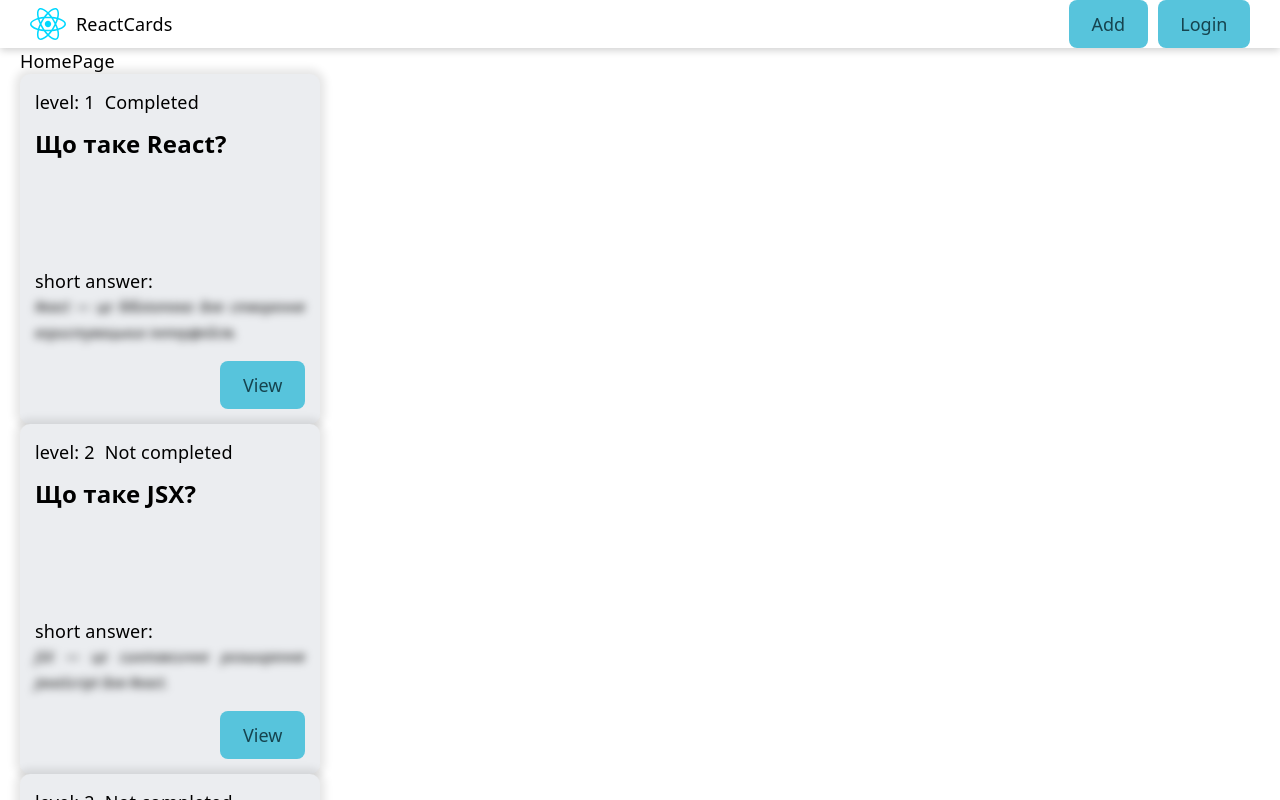
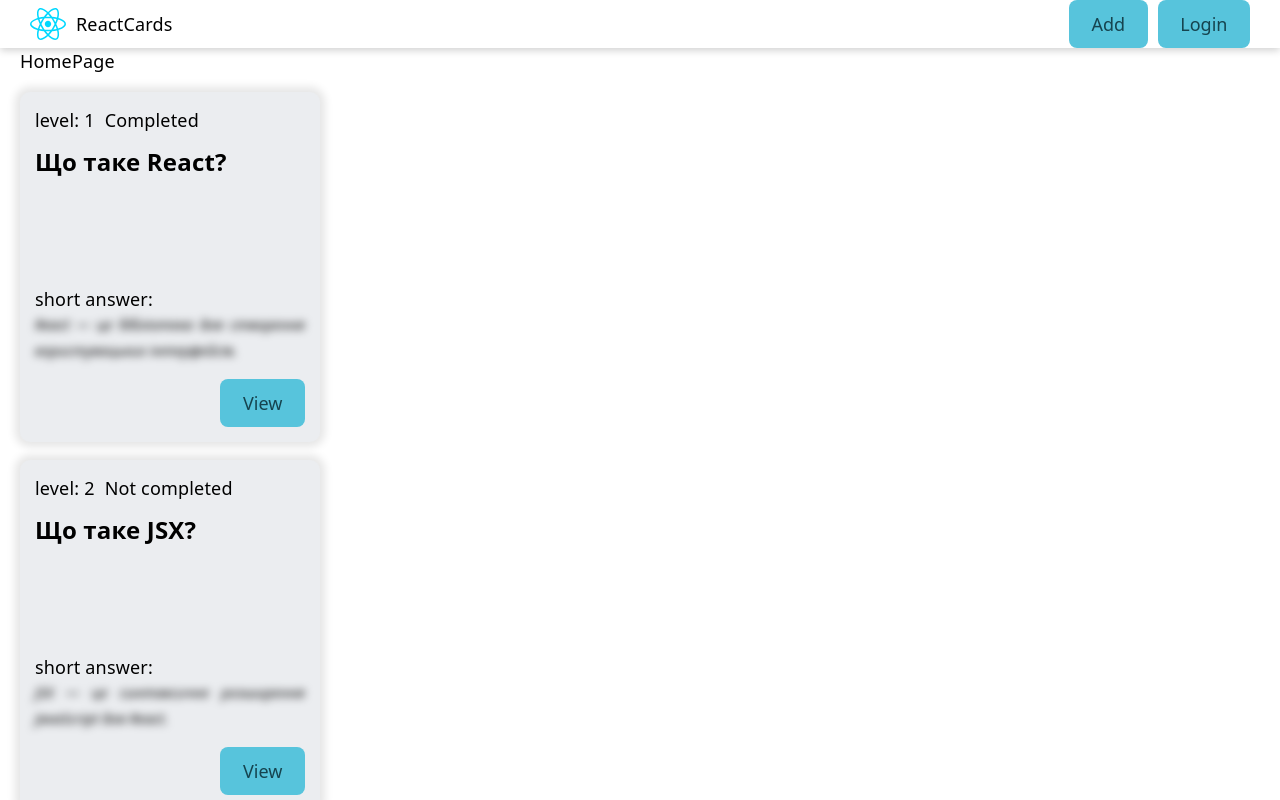
Before and after one commit to YaroslavPrystupluk/react-app-course, a React (Vite) app: page / in a window 1280 px wide. Built offline with nearby package versions, Linux system fonts and the light colour scheme; data requests are answered from the project's data file.

Commit message:
add QuestionCard

```diff
--- /dev/null
+++ b/src/components/QuestionsCardList/QuestionsCardList.jsx
@@ -0,0 +1,15 @@
+import {QuestionCard} from "../QuestionCard";
+
+import s from './index.module.css';
+
+const QuestionsCardList = ({cards}) => {
+    return (
+        <div className={s.cardList}>
+            { cards.map((card) => (
+                <QuestionCard card={card} key={card.id} />
+            ))}
+        </div>
+    );
+};
+
+export default QuestionsCardList;
--- /dev/null
+++ b/src/components/QuestionsCardList/index.js
@@ -0,0 +1 @@
+export { default as QuestionsCardList } from './QuestionsCardList';
--- /dev/null
+++ b/src/components/QuestionsCardList/index.module.css
@@ -0,0 +1,6 @@
+.cardList {
+    display: flex;
+    flex-direction: column;
+    gap: 1rem;
+    margin-top: 1rem
+}
--- /dev/null
+++ b/src/constans/index.js
@@ -0,0 +1 @@
+export const API_URL = 'http://localhost:8080'
--- /dev/null
+++ b/src/hooks/useFetch.jsx
@@ -0,0 +1,27 @@
+import {useEffect, useState} from "react";
+
+export const useFetch = (url) => {
+    const [data, setData] = useState([]);
+    const [loading, setLoading] = useState(true);
+    const [error, setError] = useState(null);
+
+    const fetchData = async () => {
+        setLoading(true);
+        try {
+            setError(null);
+            const response = await fetch(url);
+            const data = await response.json();
+            setData(data);
+        } catch (e) {
+            setError(e.message || "Something went wrong");
+        } finally {
+            setLoading(false);
+        }
+    }
+
+    useEffect(() => {
+        fetchData();
+    }, [])
+
+    return {data, loading, error};
+};
--- a/src/page/HomePage/HomePage.jsx
+++ b/src/page/HomePage/HomePage.jsx
@@ -1,61 +1,19 @@
 import { QuestionCard } from "../../components/QuestionCard";
+import {API_URL} from "../../constans/index.js";
+import {useFetch} from "../../hooks/useFetch.jsx";
+import {QuestionsCardList} from "../../components/QuestionsCardList";
 
 import s from "./index.module.css";
 
-const cards = [
-  {
-    id: "1",
-    question: "Що таке React?",
-    answer: "React — це бібліотека для створення користувацьких інтерфейсів.",
-    description:
-      "React — це JavaScript-бібліотека, розроблена Facebook, яка використовується для побудови UI з компонентним підходом. React дає змогу створювати користувацькі інтерфейси з окремих частин, які називаються компонентами.",
-    resources: ["https://react.dev", "https://react.dev/reference/react"],
-    level: 1,
-    completed: true,
-    editDate: "03.02.2025, 19:49",
-  },
-  {
-    id: "2",
-    question: "Що таке JSX?",
-    answer: "JSX — це синтаксичне розширення JavaScript для React.",
-    description:
-      "JSX дає змогу писати HTML-подібний код у JavaScript, який потім транспілюється у виклики `React.createElement`. Він спрощує створення та візуальне представлення структури компонентів.",
-    resources: ["https://react.dev/learn/writing-markup-with-jsx"],
-    level: 2,
-    completed: false,
-    editDate: "03.02.2025, 20:25",
-  },
-  {
-    id: "3",
-    question: "Який основний принцип роботи React?",
-    answer: "React використовує Virtual DOM для оптимізації рендерингу.",
-    description:
-      "React підтримує концепцію Virtual DOM — це представлення реального DOM у пам’яті. Коли стан компонента змінюється, React порівнює Virtual DOM із попереднім станом і оновлює лише змінені елементи на сторінці.",
-    resources: ["https://react.dev/learn/render-and-commit"],
-    level: 2,
-    completed: false,
-    editDate: "03.02.2025, 19:01",
-  },
-  {
-    id: "4",
-    question: "Як створити компонент у React?🍩",
-    answer: "Компонент можна створити як функцію або клас.",
-    description:
-      "Функціональні компоненти — це функції, які приймають `props` і повертають JSX. Класові компоненти — це класи, успадковані від `React.Component`, із методом `render`.",
-    resources: ["https://react.dev/learn/your-first-component"],
-    level: 1,
-    completed: false,
-    editDate: "21.02.2025, 20:26",
-  },
-];
+const HomePage = () => {
+  const {data: cards, loading, error } = useFetch(`${API_URL}/react`);
 
-const HomePage = () => {
   return (
     <>
+      {loading && <p>Loading...</p>}
+      {error && <p>Error: {error}</p>}
       HomePage
-      {cards.map((card) => (
-        <QuestionCard card={card} key={card.id} />
-      ))}
+      <QuestionsCardList cards={cards} />
     </>
   );
 };
```
